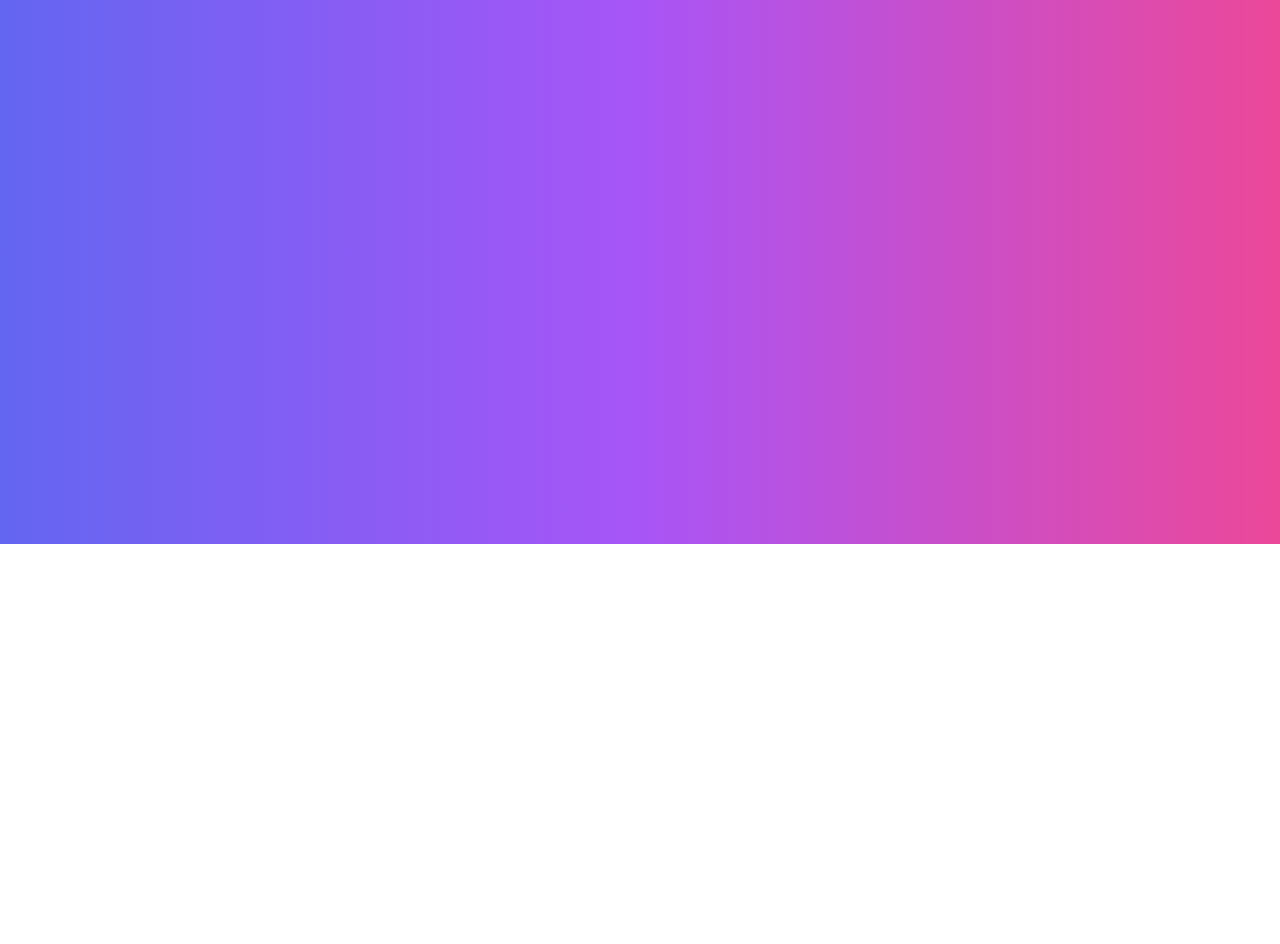
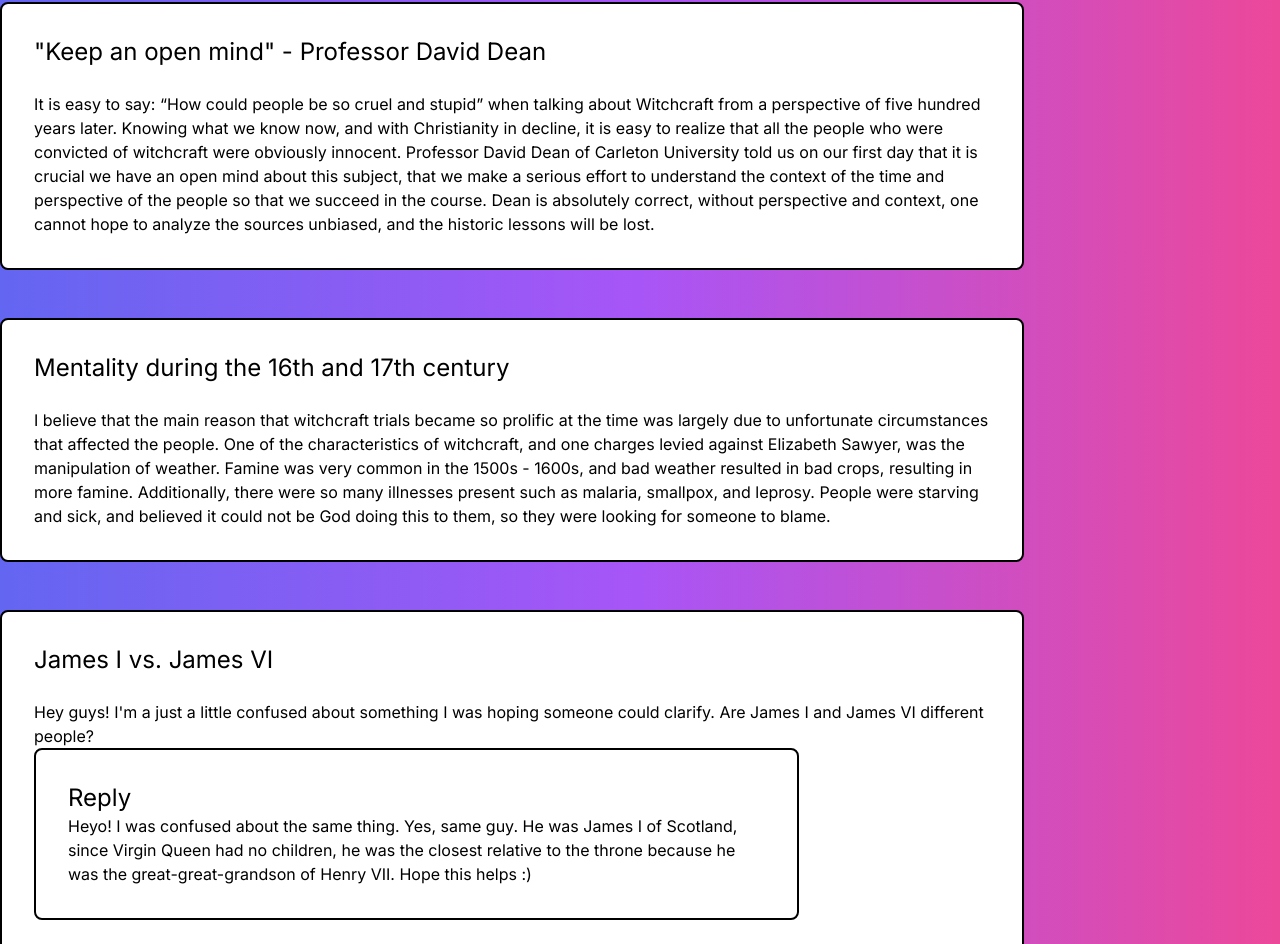
Before and after one commit to AdamLinCodes/witch-craft-guide, a Next.js app: page /discussions in a window 1280 px wide. Shown: the part 256-1200 px from the top of the page. Before the commit the page ends 800 px from the top, so only its background shows below. Built offline with nearby package versions, Linux system fonts and the light colour scheme.

Commit message:
Final changes

```diff
--- a/app/components/navbar.tsx
+++ b/app/components/navbar.tsx
@@ -6,7 +6,6 @@ export default function Navbar() {
       <Button title="Profiles" link="/profiles" style="border border-black rounded-lg bg-darkRed text-white m-2 p-4"/>
       <Button title="Christianity" link="/christianity" style="border border-black rounded-lg bg-darkRed text-white m-2 p-4"/>
       <Button title="Chronology of Monarchs" link="/monarchs-chronology" style="border border-black rounded-lg bg-darkRed text-white m-2 p-4"/>
-      <Button title="Helpful Sources" link="/sources" style="border border-black rounded-lg bg-darkRed text-white m-2 p-4"/>
       <Button title="Discussions" link="/discussions" style="border border-black rounded-lg bg-darkRed text-white m-2 p-4"/>
     </div>
   )
--- a/app/discussions/page.tsx
+++ b/app/discussions/page.tsx
@@ -6,10 +6,51 @@ export default function DiscussionsPage() {
   return (
     <div className="min-h-screen w-screen bg-gradient-to-r from-indigo-500 via-purple-500 to-pink-500">
       <Navbar/>
-
       <h1 className="font-garamond text-8xl">
         Discussions Page
       </h1>
+      <p className="bg-darkRed text-white p-2 w-3/4 rounded-lg border border-black m-2 text-2xl">Feel free to come start a discussion here. It can be a statement, a question, or even just a fun fact!</p>
+
+      <div className="border-2 border-black bg-white rounded-lg p-8 w-4/5">
+        <h2 className="text-2xl">{`"Keep an open mind" - Professor David Dean`}</h2>
+        <br/>
+        {
+          `
+          It is easy to say: “How could people be so cruel and stupid” when talking about Witchcraft from a perspective of five hundred years later. Knowing what we know now, and with Christianity in decline, it is easy to realize that all the people who were convicted of witchcraft were obviously innocent. Professor David Dean of Carleton University told us on our first day that it is crucial we have an open mind about this subject, that we make a serious effort to understand the context of the time and perspective of the people so that we succeed in the course. Dean is absolutely correct, without perspective and context, one cannot hope to analyze the sources unbiased, and the historic lessons will be lost.
+          `
+        }
+      </div><br/><br/>
+
+      <div className="border-2 border-black bg-white rounded-lg p-8 w-4/5">
+        <h2 className="text-2xl">Mentality during the 16th and 17th century</h2>
+        <br/>
+        {
+          `
+          I believe that the main reason that witchcraft trials became so prolific at the time was largely due to unfortunate circumstances that affected the people. One of the characteristics of witchcraft, and one charges levied against Elizabeth Sawyer, was the manipulation of weather. Famine was very common in the 1500s - 1600s, and bad weather resulted in bad crops, resulting in more famine. Additionally, there were so many illnesses present such as malaria, smallpox, and leprosy. People were starving and sick, and believed it could not be God doing this to them, so they were looking for someone to blame.
+          `
+        }
+      </div>
+      <br/><br/>
+
+      <div className="border-2 border-black bg-white rounded-lg p-8 w-4/5">
+        <h2 className="text-2xl">{`James I vs. James VI`}</h2>
+        <br/>
+        {
+          `
+          Hey guys! I'm a just a little confused about something I was hoping someone could clarify. Are James I and James VI different people?
+          `
+        }
+
+
+        <div className="border-2 border-black bg-white rounded-lg p-8 w-4/5">
+          <h2 className="text-2xl">{`Reply`}</h2>
+          {
+            `
+            Heyo! I was confused about the same thing. Yes, same guy. He was James I of Scotland, since Virgin Queen had no children, he was the closest relative to the throne because he was the great-great-grandson of Henry VII. Hope this helps :)
+            `
+          }
+        </div>
+      </div>
     </div>
   );
 }
```
